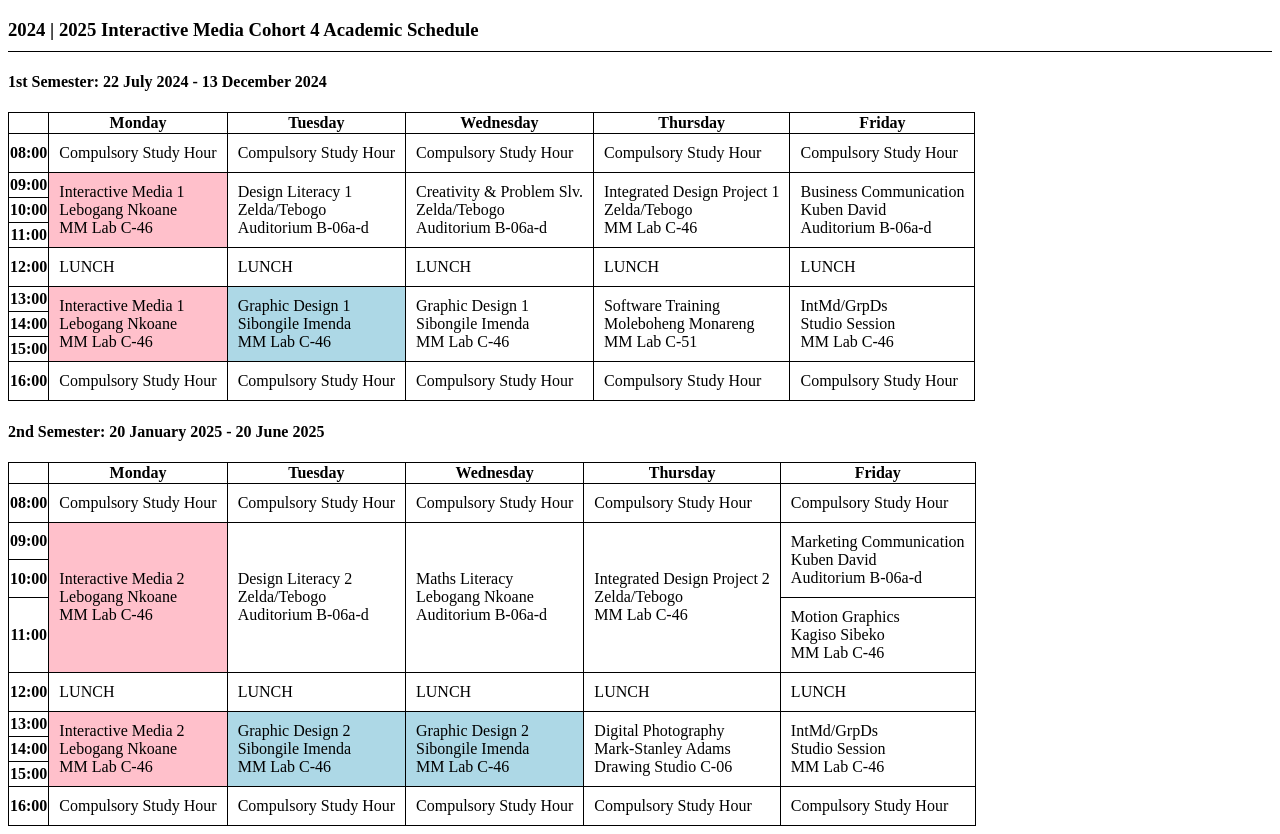
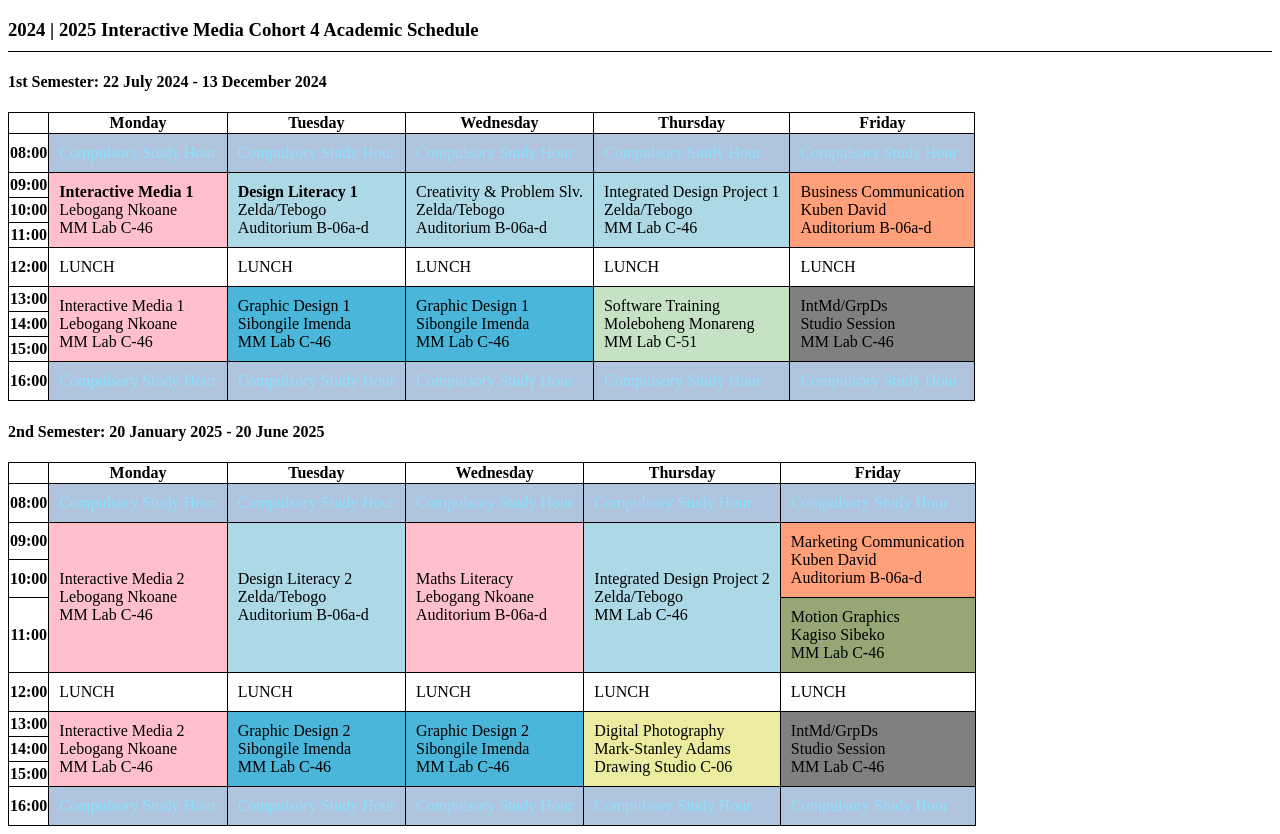
Before and after one commit to Reklam41/table, a plain HTML site: page index.html in a window 1280 px wide. Drawn offline with Linux system fonts and the light colour scheme.

Commit message:
done coloring

```diff
--- a/index.html
+++ b/index.html
@@ -21,35 +21,35 @@
         </tr>
         <tr>
           <th>08:00</th>
-          <td>Compulsory Study Hour</td>
-          <td>Compulsory Study Hour</td>
-          <td>Compulsory Study Hour</td>
-          <td>Compulsory Study Hour</td>
-          <td>Compulsory Study Hour</td>
+          <td class="study">Compulsory Study Hour</td>
+          <td class="study">Compulsory Study Hour</td>
+          <td class="study">Compulsory Study Hour</td>
+          <td class="study">Compulsory Study Hour</td>
+          <td class="study">Compulsory Study Hour</td>
         </tr>
         <tr>
           <th>09:00</th>
           <td rowspan="3" class="interactive">
-            Interactive Media 1 <br />
+            <strong>Interactive Media 1</strong> <br />
             Lebogang Nkoane <br />
             MM Lab C-46
           </td>
-          <td rowspan="3">
-            Design Literacy 1 <br />
+          <td rowspan="3" class="dl">
+            <strong>Design Literacy 1</strong> <br />
             Zelda/Tebogo <br />
             Auditorium B-06a-d
           </td>
-          <td rowspan="3">
+          <td rowspan="3" class="dl">
             Creativity & Problem Slv. <br />
             Zelda/Tebogo <br />
             Auditorium B-06a-d
           </td>
-          <td rowspan="3">
+          <td rowspan="3" class="dl">
             Integrated Design Project 1 <br />
             Zelda/Tebogo <br />
             MM Lab C-46
           </td>
-          <td rowspan="3">
+          <td rowspan="3" class="kuben">
             Business Communication<br />
             Kuben David <br />
             Auditorium B-06a-d
@@ -83,17 +83,17 @@
             Sibongile Imenda <br />
             MM Lab C-46
           </td>
-          <td rowspan="3">
+          <td rowspan="3" class="gd">
             Graphic Design 1 <br />
             Sibongile Imenda <br />
             MM Lab C-46
           </td>
-          <td rowspan="3">
+          <td rowspan="3" class="st">
             Software Training <br />
             Moleboheng Monareng <br />
             MM Lab C-51
           </td>
-          <td rowspan="3">
+          <td rowspan="3" class="ss">
             IntMd/GrpDs <br />
             Studio Session <br />
             MM Lab C-46
@@ -107,11 +107,11 @@
         </tr>
         <tr>
           <th>16:00</th>
-          <td>Compulsory Study Hour</td>
-          <td>Compulsory Study Hour</td>
-          <td>Compulsory Study Hour</td>
-          <td>Compulsory Study Hour</td>
-          <td>Compulsory Study Hour</td>
+          <td class="study">Compulsory Study Hour</td>
+          <td class="study">Compulsory Study Hour</td>
+          <td class="study">Compulsory Study Hour</td>
+          <td class="study">Compulsory Study Hour</td>
+          <td class="study">Compulsory Study Hour</td>
         </tr>
       </table>
 
@@ -127,11 +127,11 @@
         </tr>
         <tr>
           <th>08:00</th>
-          <td>Compulsory Study Hour</td>
-          <td>Compulsory Study Hour</td>
-          <td>Compulsory Study Hour</td>
-          <td>Compulsory Study Hour</td>
-          <td>Compulsory Study Hour</td>
+          <td class="study">Compulsory Study Hour</td>
+          <td class="study">Compulsory Study Hour</td>
+          <td class="study">Compulsory Study Hour</td>
+          <td class="study">Compulsory Study Hour</td>
+          <td class="study">Compulsory Study Hour</td>
         </tr>
         <tr>
           <th>09:00</th>
@@ -140,22 +140,22 @@
             Lebogang Nkoane <br />
             MM Lab C-46
           </td>
-          <td rowspan="3">
+          <td rowspan="3" class="dl">
             Design Literacy 2 <br />
             Zelda/Tebogo <br />
             Auditorium B-06a-d
           </td>
-          <td rowspan="3">
+          <td rowspan="3" class="interactive">
             Maths Literacy <br />
             Lebogang Nkoane <br />
             Auditorium B-06a-d
           </td>
-          <td rowspan="3">
+          <td rowspan="3" class="dl">
             Integrated Design Project 2 <br />
             Zelda/Tebogo <br />
             MM Lab C-46
           </td>
-          <td rowspan="2">
+          <td rowspan="2" class="kuben">
             Marketing Communication<br />
             Kuben David
             <br />
@@ -168,7 +168,7 @@
 
         <tr>
           <th>11:00</th>
-          <td>
+          <td class="mg">
             Motion Graphics
             <br />
             Kagiso Sibeko
@@ -202,12 +202,12 @@
             Sibongile Imenda <br />
             MM Lab C-46
           </td>
-          <td rowspan="3">
+          <td rowspan="3" class="photography">
             Digital Photography <br />
             Mark-Stanley Adams <br />
             Drawing Studio C-06
           </td>
-          <td rowspan="3">
+          <td rowspan="3" class="ss">
             IntMd/GrpDs <br />
             Studio Session <br />
             MM Lab C-46
@@ -221,11 +221,11 @@
         </tr>
         <tr>
           <th>16:00</th>
-          <td>Compulsory Study Hour</td>
-          <td>Compulsory Study Hour</td>
-          <td>Compulsory Study Hour</td>
-          <td>Compulsory Study Hour</td>
-          <td>Compulsory Study Hour</td>
+          <td class="study">Compulsory Study Hour</td>
+          <td class="study">Compulsory Study Hour</td>
+          <td class="study">Compulsory Study Hour</td>
+          <td class="study">Compulsory Study Hour</td>
+          <td class="study">Compulsory Study Hour</td>
         </tr>
       </table>
     </main>
--- a/main.css
+++ b/main.css
@@ -12,7 +12,35 @@ td {
   background-color: pink;
 }
 .gd {
+  background-color: rgb(74, 182, 218);
+}
+
+.dl {
   background-color: lightblue;
+}
+
+.study {
+  background-color: lightsteelblue;
+  color: rgb(139, 226, 255);
+}
+
+.photography {
+  background-color: rgb(236, 236, 160);
+}
+
+.st {
+  background-color: rgb(197, 226, 197);
+}
+
+.kuben {
+  background-color: lightsalmon;
+}
+
+.mg {
+  background-color: rgb(148, 167, 117);
+}
+.ss {
+  background-color: grey;
 }
 
 main h3 {
```
